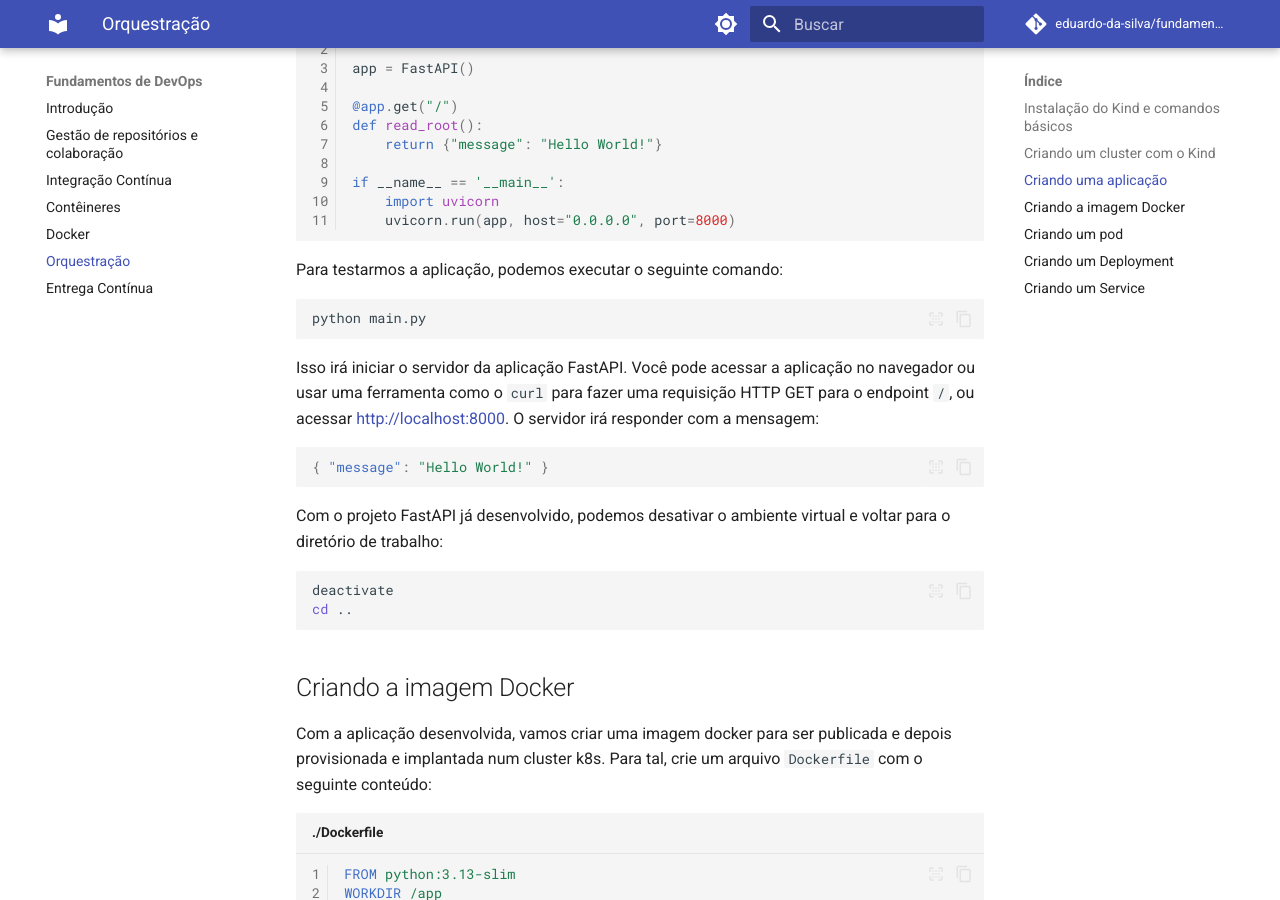
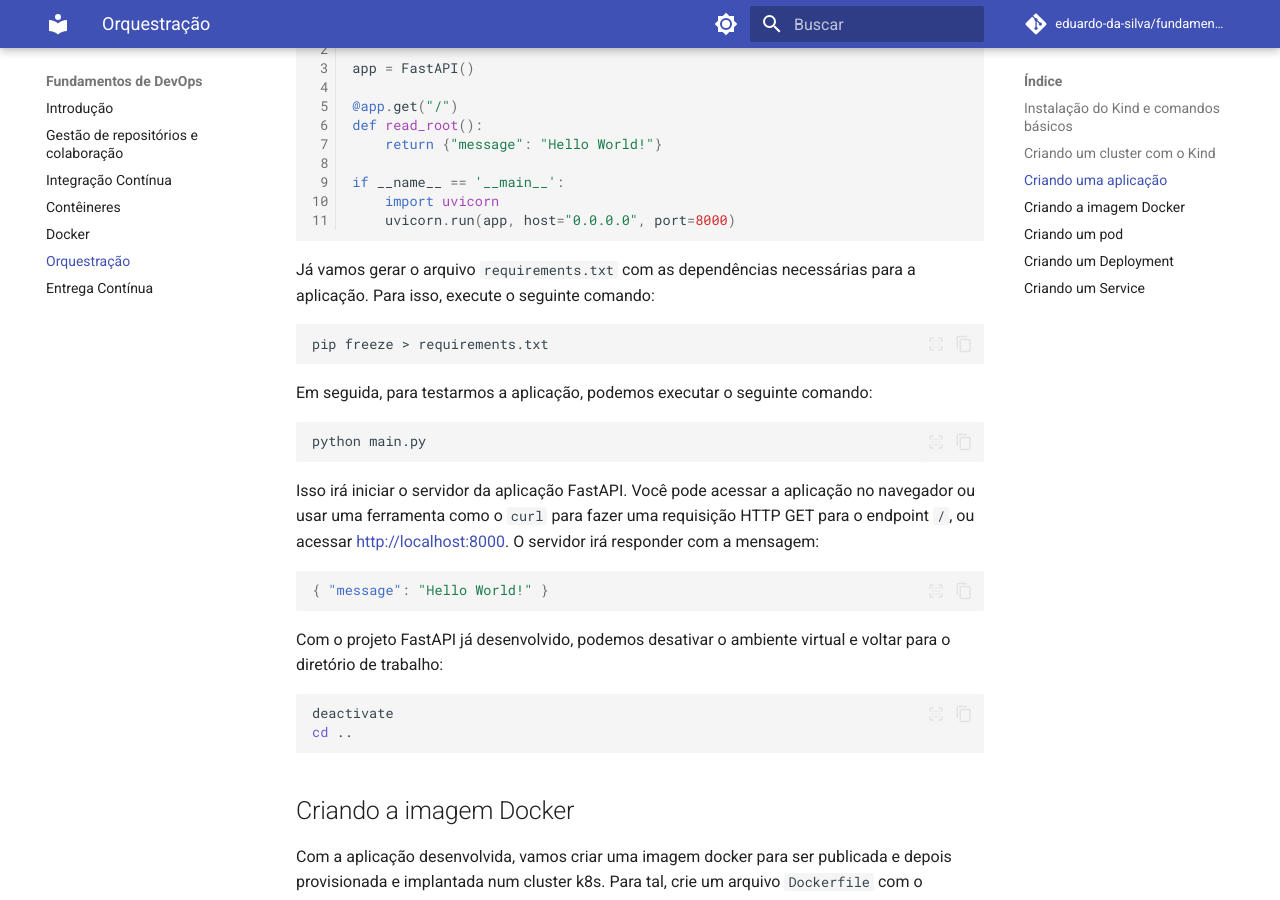
Before and after one commit to eduardo-da-silva/fundamentos-devops, an MkDocs documentation site: the page built from docs/orquestracao/index.md, in a window 1280 px wide and 900 px high, scrolled down 4483 px. Built offline with MkDocs 1.6.1 and Material for MkDocs 9.7.7, drawn with Linux system fonts in a browser that asks for light colours; comment, search, counter and statistics services are not loaded.

Commit message:
fix: generate requirements on k8s tutorial

````diff
--- a/docs/orquestracao/index.md
+++ b/docs/orquestracao/index.md
@@ -150,7 +150,13 @@ if __name__ == '__main__':
     uvicorn.run(app, host="0.0.0.0", port=8000)
 ```
 
-Para testarmos a aplicação, podemos executar o seguinte comando:
+Já vamos gerar o arquivo `requirements.txt` com as dependências necessárias para a aplicação. Para isso, execute o seguinte comando:
+
+```bash
+pip freeze > requirements.txt
+```
+
+Em seguida, para testarmos a aplicação, podemos executar o seguinte comando:
 
 ```bash
 python main.py
````
